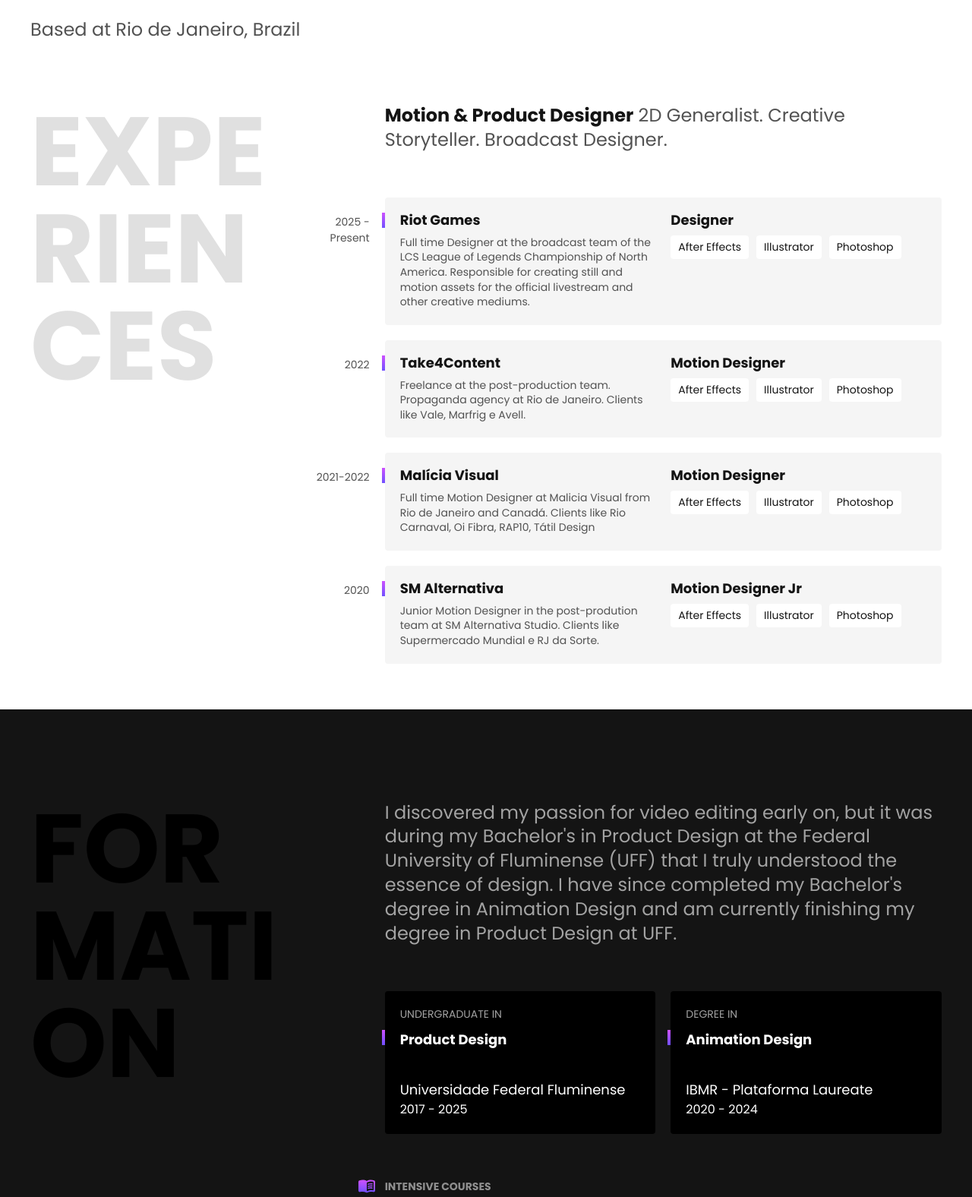
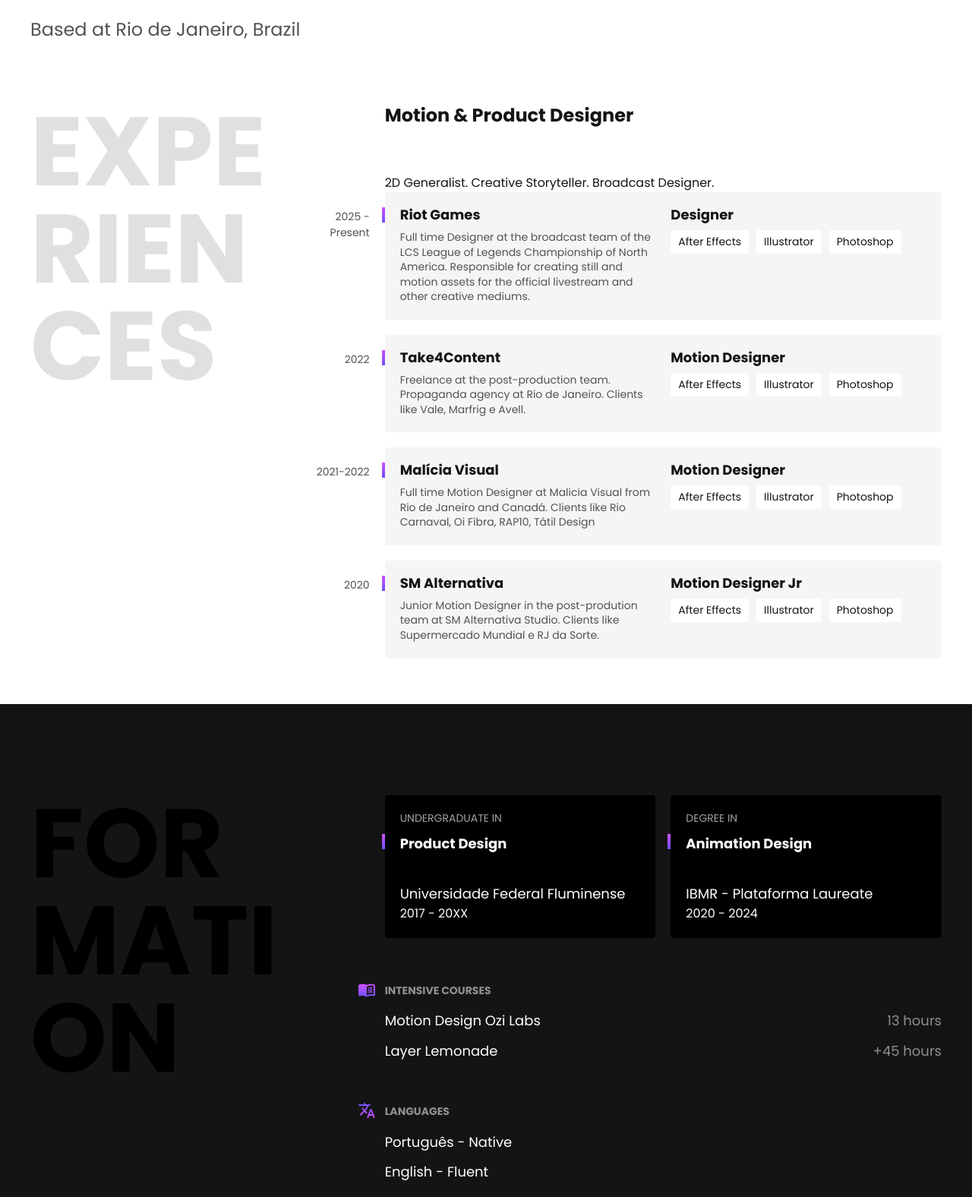
Before and after one commit to matheuspadz/matheuspadz.github.io, a plain HTML site: page index.html in a window 1280 px wide. Shown: the part 580-2156 px from the top of the page at 76% size. Drawn offline with Linux system fonts and the light colour scheme.

Commit message:
trying to push

```diff
--- a/index.html
+++ b/index.html
@@ -53,7 +53,8 @@
     <h2 class="subtitulo">Experiences</h2>
 
     <div>
-      <p class="experiencia-texto"> <strong> Motion & Product Designer</strong> 2D Generalist. Creative Storyteller. Broadcast Designer.
+      <p class="experiencia-texto"> <strong> Motion & Product Designer</strong>
+        <p>2D Generalist. Creative Storyteller. Broadcast Designer. </p>
 
         <!-- <p><br>Redirecionando meus estudos e aplicando meus conhecimentos de <strong>Motion</strong>Web!<br>Atualmente focando em <strong>Motion UX/UI Design</strong></p>
       </p> -->
@@ -116,14 +117,14 @@
     <div class="formacao-container">
       <h2 class="subtitulo">Formation</h2>
       <div>
-        <p class="formacao-texto">I discovered my passion for video editing early on, but it was during my Bachelor's in Product Design at the Federal University of Fluminense (UFF) that I truly understood the essence of design. I have since completed my Bachelor's degree in Animation Design and am currently finishing my degree in Product Design at UFF.
-        </p>
+        <!-- <p class="formacao-texto">I discovered my passion for video editing early on, but it was during my Bachelor's in Product Design at the Federal University of Fluminense (UFF) that I truly understood the essence of design. I have since completed my Bachelor's degree in Animation Design and am currently finishing my degree in Product Design at UFF.
+        </p> -->
         <ul class="faculdade-lista">
           <li class="faculdade">
             <span class="faculdade-tipo">Undergraduate in</span>
             <h3 class="faculdade-curso">Product Design </h3>
             <span class="faculdade-instituicao">Universidade Federal Fluminense</span>
-            <span class=faculdade-ano>2017 - 2025</span>
+            <span class=faculdade-ano>2017 - 20XX</span>
 
           <li class="faculdade">
             <span class="faculdade-tipo">Degree in</span>
```
